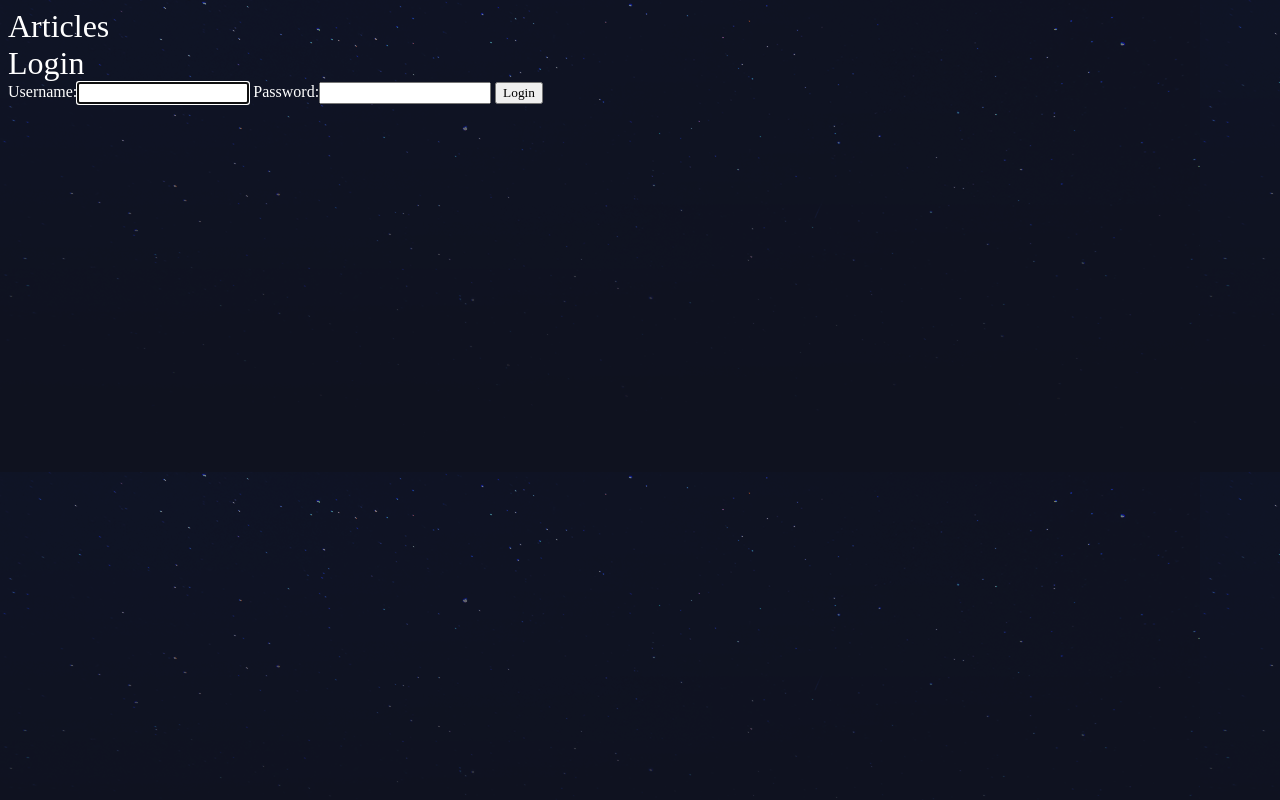
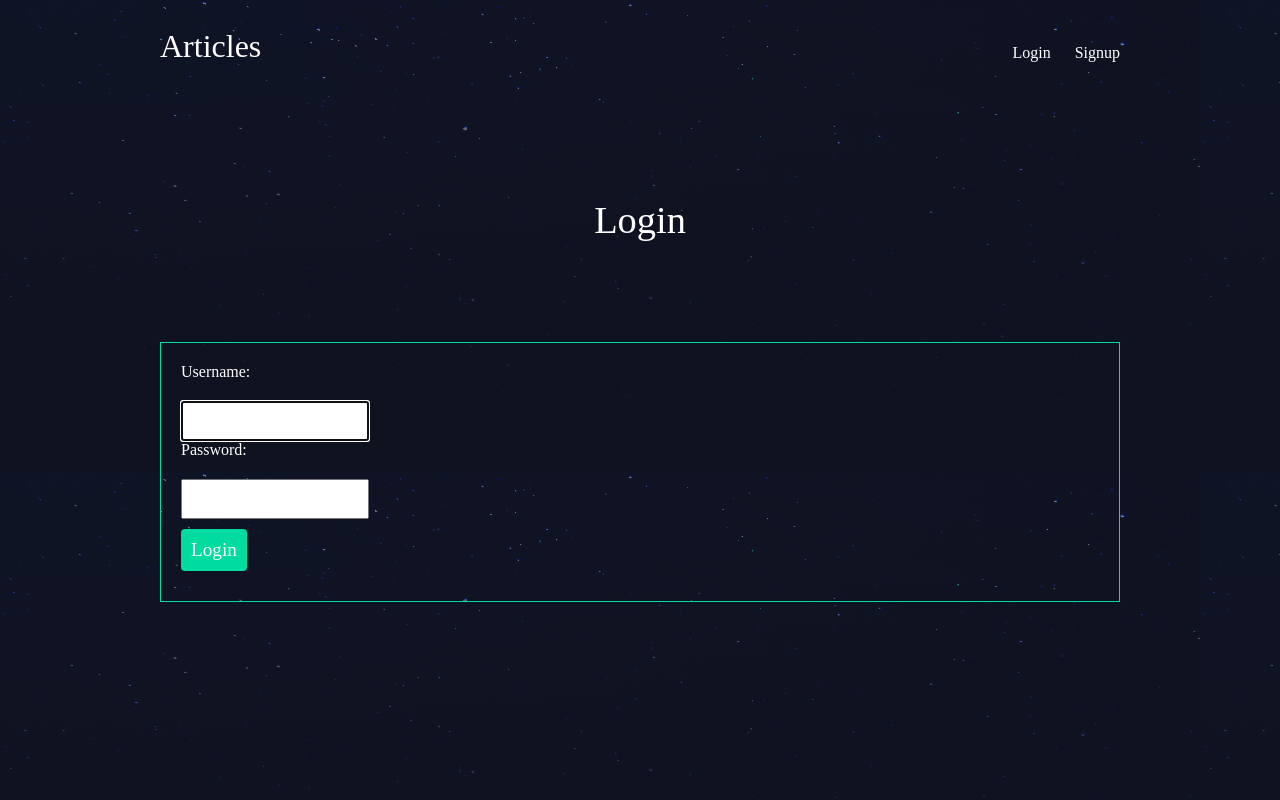
Before and after one commit to kwame101/juganorg, a Django app: page /accounts/login/?next=/articles/create/ in a window 1280 px wide. Run offline with Django 3.2, Linux system fonts and the light colour scheme.

Commit message:
added style and js slugify

```diff
--- a/accounts/templates/accounts/login.html
+++ b/accounts/templates/accounts/login.html
@@ -2,7 +2,11 @@
 {% block content %}
 <h1>Login</h1>
 <form class="site-form" action="{% url 'accounts:login' %}" method="post">
-    {% csrf_token %} {{ form }}
+    {% csrf_token %}
+     {{ form }}
+     {% if request.GET.next %}
+      <input type="hidden" name="next" value="{{ request.GET.next }}"/>
+      {% endif %}
     <input type="submit" value="Login">
 </form>
 {% endblock %}
--- a/accounts/urls.py
+++ b/accounts/urls.py
@@ -6,4 +6,5 @@ app_name ='accounts'
 urlpatterns = [
     path('signup/', views.signup_view, name="signup"),
     path('login/', views.login_view, name="login"),
+    path('logout/', views.logout_view, name="logout"),
 ]
--- a/accounts/views.py
+++ b/accounts/views.py
@@ -1,6 +1,6 @@
 from django.shortcuts import render, redirect
 from django.contrib.auth.forms import UserCreationForm, AuthenticationForm
-from django.contrib.auth import login
+from django.contrib.auth import login, logout
 
 # Create your views here.
 
@@ -23,7 +23,14 @@ def login_view(request):
         if form.is_valid():
             user = form.get_user()
             login(request, user)
+            if 'next' in request.POST:
+                return redirect(request.POST.get('next'))
             return redirect('articles:articles')
     else:
         form = AuthenticationForm()
     return render(request, 'accounts/login.html', {'form':form})
+
+def logout_view(request):
+    if request.method =='POST':
+        logout(request)
+        return redirect('articles:articles')
--- a/articles/models.py
+++ b/articles/models.py
@@ -1,4 +1,5 @@
 from django.db import models
+from django.contrib.auth.models import User
 
 # Create your models here.
 class Article(models.Model):
@@ -7,8 +8,7 @@ class Article(models.Model):
     body = models.TextField()
     date = models.DateTimeField(auto_now_add=True)
     thumb = models.ImageField(default='default.png', blank=True)
-    #add author
-
+    author = models.ForeignKey(User, on_delete=models.CASCADE, default=None)
     #return title on each article instead of an object
     def __str__(self):
         return self.title
--- a/articles/templates/articles/article_list.html
+++ b/articles/templates/articles/article_list.html
@@ -9,6 +9,7 @@
                 <h2><a href="{% url 'articles:details' slug=article.slug %}">{{ article.title }}</a></h2>
                 <p>{{ article.snippet }}</p>
                 <p>{{ article.date }}</p>
+                <p class="author">added by {{ article.author.username }}</p>
             </div>
         {% endfor %}
     </div>
--- a/articles/urls.py
+++ b/articles/urls.py
@@ -5,5 +5,6 @@ app_name = 'articles'
 
 urlpatterns = [
     path('', views.article_list, name='articles'),
+    path('create/', views.article_create, name="create"),
     path('<slug:slug>/',views.article_detail, name="details"),
 ]
--- a/assets/style.css
+++ b/assets/style.css
@@ -18,3 +18,130 @@ a, a:hover, a:visited{
     color:#fff;
     text-decoration: none;
 }
+
+.wrapper{
+    max-width: 960px;
+    margin: 0 auto;
+}
+
+div.wrapper h1{
+    text-align: center;
+    margin: 100px auto;
+    font-size: 2.4em;
+}
+
+header{
+    display: grid;
+    grid-template-columns: 1fr 1fr;
+    padding:  20px 0;
+}
+
+nav{
+    justify-self: end;
+}
+
+nav li{
+    display: inline-block;
+    margin-left: 20px;
+}
+
+nav button {
+    background: none;
+    color: #fff;
+    cursor: pointer;
+    border: 0;
+    font-size: 1em;
+}
+
+.articles {
+    display: grid;
+    grid-template-columns: 1fr 1fr 1fr;
+    grid-gap: 30px;
+}
+
+.article{
+    padding: 10px;
+    border: 1px solid #00dba0;
+    position: relative;
+    padding-bottom: 40px;
+}
+
+.article h2{
+    font-size: 1.2em;
+}
+
+.article .author{
+    padding: 10px;
+    background: #00dba0;
+    position: absolute;
+    right: 0;
+    bottom: 0;
+    margin: 0;
+    color: #0f121f;
+}
+
+.article-detail .article{
+    padding: 0;
+}
+
+.article-detail article img{
+    max-width: 100%;
+}
+
+.article-detail article h2{
+    text-align: center;
+    margin: 20px auto;
+    font-size: 2em;
+}
+
+.article-detail article p{
+    text-align: center
+}
+
+.site-form{
+    margin-top: 60px;
+    border: 1px solid #00dba0;
+    padding: 20px;
+}
+
+.site-form input, .site-form textarea{
+    display: block;
+    margin: 20px 0 0 0;
+    padding: 10px;
+}
+
+a.highlight{
+    border: 1px solid #00dba0;
+    padding: 10px;
+    border-radius: 4px;
+    color: #00dba0;
+}
+
+.helptext, .helptext ul{
+    margin: 0 auto 20px;
+    color: #bbb;
+    font-size: 0.9em;
+    display: block;
+}
+
+.errorlist{
+    padding: 0;
+}
+
+.errorlist li{
+    padding: 10px;
+    list-style-type: none;
+    border: 1px solid #ff5722;
+    color: #ff5722;
+    margin: 10px 0;
+}
+
+.site-form input[type="submit"]{
+    background: #00dba0;
+    border: 0;
+    color: #fff;
+    border-radius: 4px;
+    font-size: 1.2em;
+    margin: 10px 0;
+    cursor: pointer;
+}
--- a/juganorg/urls.py
+++ b/juganorg/urls.py
@@ -4,11 +4,13 @@ from . import views
 from django.contrib.staticfiles.urls import staticfiles_urlpatterns
 from django.conf.urls.static import static
 from django.conf import settings
+from articles import views as article_views
 
 urlpatterns = [
     path('admin/', admin.site.urls),
     path('about/', views.about, name='about'),
-    path('', views.home, name='home'),
+    #path('', views.home, name='home'),
+    path('', article_views.article_list, name='home'),
     path('articles/', include('articles.urls')),
     path('accounts/', include('accounts.urls')),
 ]
--- a/templates/base_layout.html
+++ b/templates/base_layout.html
@@ -9,10 +9,32 @@
     <link rel="stylesheet" href="{% static 'style.css'%}">
 </head>
 <body>
+    <header class="wrapper">
+        <h1><a href="{% url 'home' %}">Articles</a></h1>
+        <nav>
+            <ul>
+                {% if user.is_authenticated %}
+                <li>
+                    <a href="{% url 'articles:create' %}" class="highlight">New Article</a>
+                </li>
+                <li>
+                    <form class="logout-link" action="{% url 'accounts:logout' %}" method="post">
+                        {% csrf_token %}
+                        <button type="submit">Logout</button>
+                    </form>
+                </li>
+                {% else %}
+                    <li><a href="{% url 'accounts:login' %}">Login</a></li>
+                    <li>
+                        <a href="{% url 'accounts:signup' %}"> Signup</a>
+                    </li>
+                {% endif %}
+            </ul>
+        </nav>
+    </header>
     <div class="wrapper">
-        <h1><a href="{% url 'articles:articles' %}">Articles</a></h1>
-        {% block content %}
-        {% endblock %}
+         {% block content %}
+         {% endblock %}
     </div>
 </body>
 </html>
```
Also changed, not shown: articles/views.py (+17 -1 lines), db.sqlite3.
